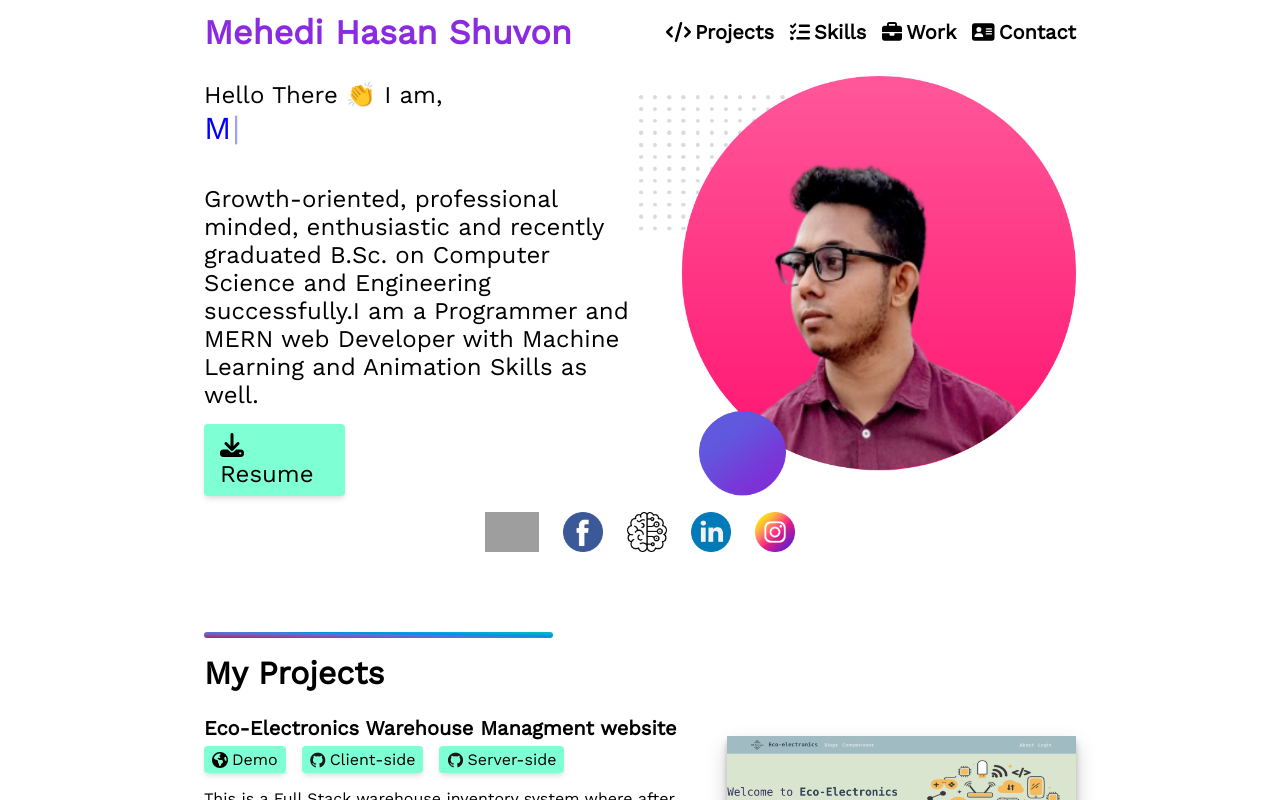
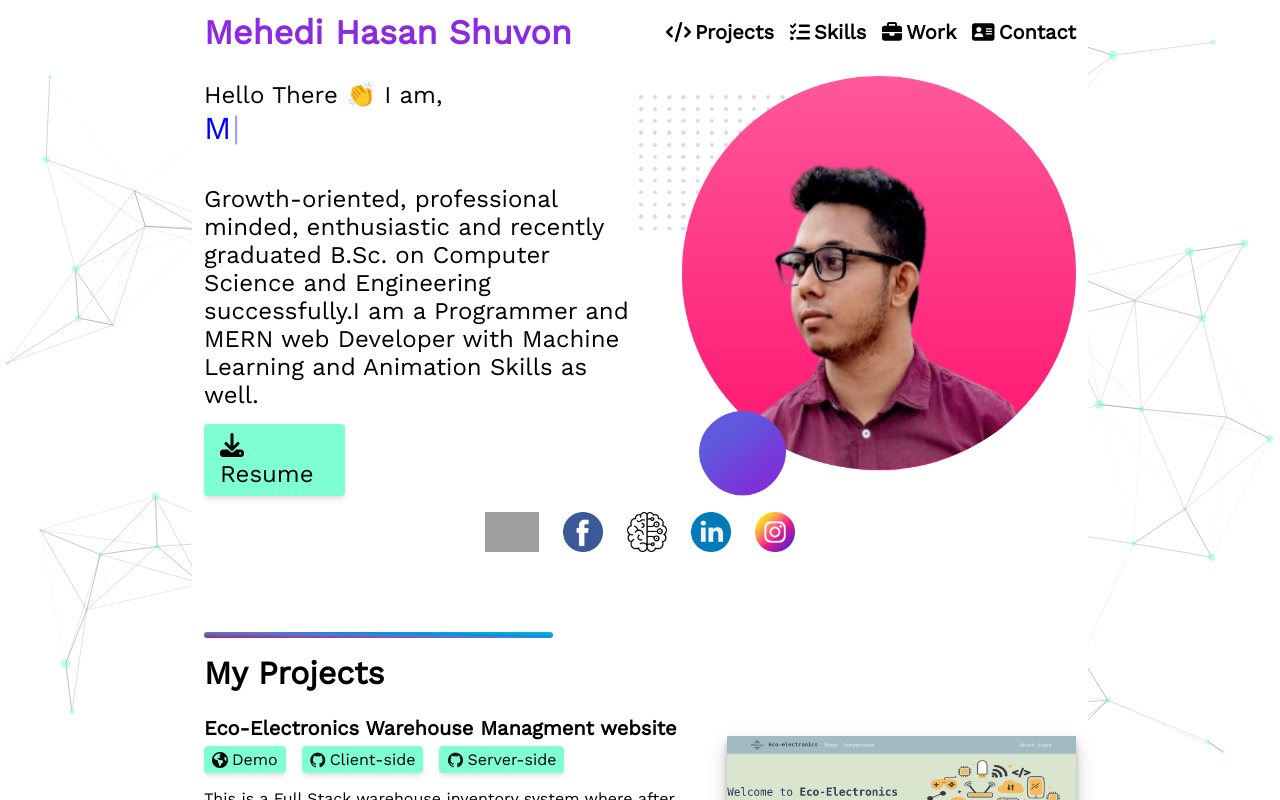
Before and after one commit to mehedi-hasan-shuvon/My-portfolio-react, a React (Create React App) app: page / in a window 1280 px wide. Shown: the top 800 px of the page. Built offline with nearby package versions, Linux system fonts and the light colour scheme; grey boxes are pictures that could not be loaded.

Commit message:
added partical componenet

```diff
--- a/package.json
+++ b/package.json
@@ -15,7 +15,9 @@
     "react-scripts": "5.0.1",
     "react-simple-typewriter": "^3.0.1",
     "react-toastify": "^9.0.4",
+    "react-tsparticles": "^2.0.6",
     "react-typed": "^1.2.0",
+    "tsparticles": "^2.0.6",
     "typewriter-effect": "^2.18.2",
     "web-vitals": "^2.1.4"
   },
--- a/src/components/Home/Home.css
+++ b/src/components/Home/Home.css
@@ -1,5 +1,9 @@
 html {
     scroll-behavior: smooth;
+}
+
+.partical-class {
+    z-index: -1000;
 }
 
 .home {
@@ -7,6 +11,7 @@ html {
     flex-direction: column;
     width: 70%;
     margin: auto;
+    background-color: white;
 }
 
 @media only screen and (max-width : 1024px) {
--- a/src/components/Home/Home.js
+++ b/src/components/Home/Home.js
@@ -4,9 +4,108 @@ import Body from '../Body/Body';
 import Footer from '../Footer/Footer';
 import Header from '../Header/Header';
 import './Home.css';
+
+import Particles from "react-tsparticles";
+import { loadFull } from "tsparticles";
+
 const Home = () => {
+    const particlesInit = async (main) => {
+        console.log(main);
+
+        // you can initialize the tsParticles instance (main) here, adding custom shapes or presets
+        // this loads the tsparticles package bundle, it's the easiest method for getting everything ready
+        // starting from v2 you can add only the features you need reducing the bundle size
+        await loadFull(main);
+    };
+
+    const particlesLoaded = (container) => {
+        console.log(container);
+    };
     return (
         <div className='home'>
+            <Particles className='partical-class'
+                id="tsparticles"
+                init={particlesInit}
+                loaded={particlesLoaded}
+                options={{
+                    background: {
+                        color: {
+                            value: "#FFFFFF",
+                        },
+                    },
+
+                    fpsLimit: 60,
+                    interactivity: {
+                        events: {
+                            onClick: {
+                                enable: true,
+                                mode: "push",
+                            },
+                            onHover: {
+                                enable: true,
+                                mode: "repulse",
+                            },
+                            resize: true,
+                        },
+                        modes: {
+                            bubble: {
+                                distance: 400,
+                                duration: 2,
+                                opacity: 0.8,
+                                size: 40,
+                            },
+                            push: {
+                                quantity: 4,
+                            },
+                            repulse: {
+                                distance: 100,
+                                duration: 0.4,
+                            },
+                        },
+                    },
+                    particles: {
+                        color: {
+                            value: "#7FFFD4",
+                        },
+                        links: {
+                            color: "#000000",
+                            distance: 150,
+                            enable: true,
+                            opacity: 0.2,
+                            width: 1,
+                        },
+                        collisions: {
+                            enable: true,
+                        },
+                        move: {
+                            direction: "none",
+                            enable: true,
+                            outMode: "bounce",
+                            random: false,
+                            speed: .5,
+                            straight: false,
+                        },
+                        number: {
+                            density: {
+                                enable: true,
+                                value_area: 800,
+                            },
+                            value: 100,
+                        },
+                        opacity: {
+                            value: 0.5,
+                        },
+                        shape: {
+                            type: "circle",
+                        },
+                        size: {
+                            random: true,
+                            value: 5,
+                        },
+                    },
+                    detectRetina: true,
+                }}
+            />
             <Header></Header>
             <Body></Body>
             {/* <Footer></Footer> */}
```
Also changed, not shown: 1 other file (tests, documents, lock files or other folders).
